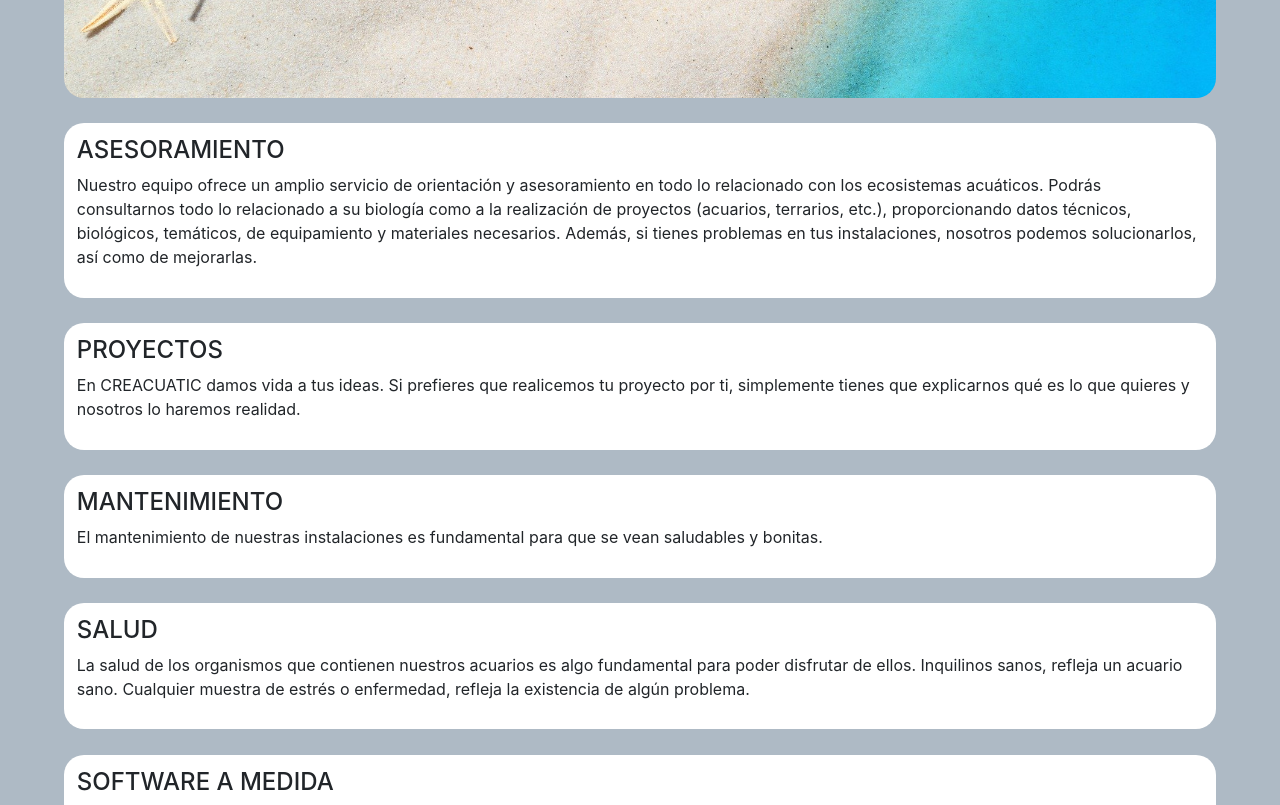
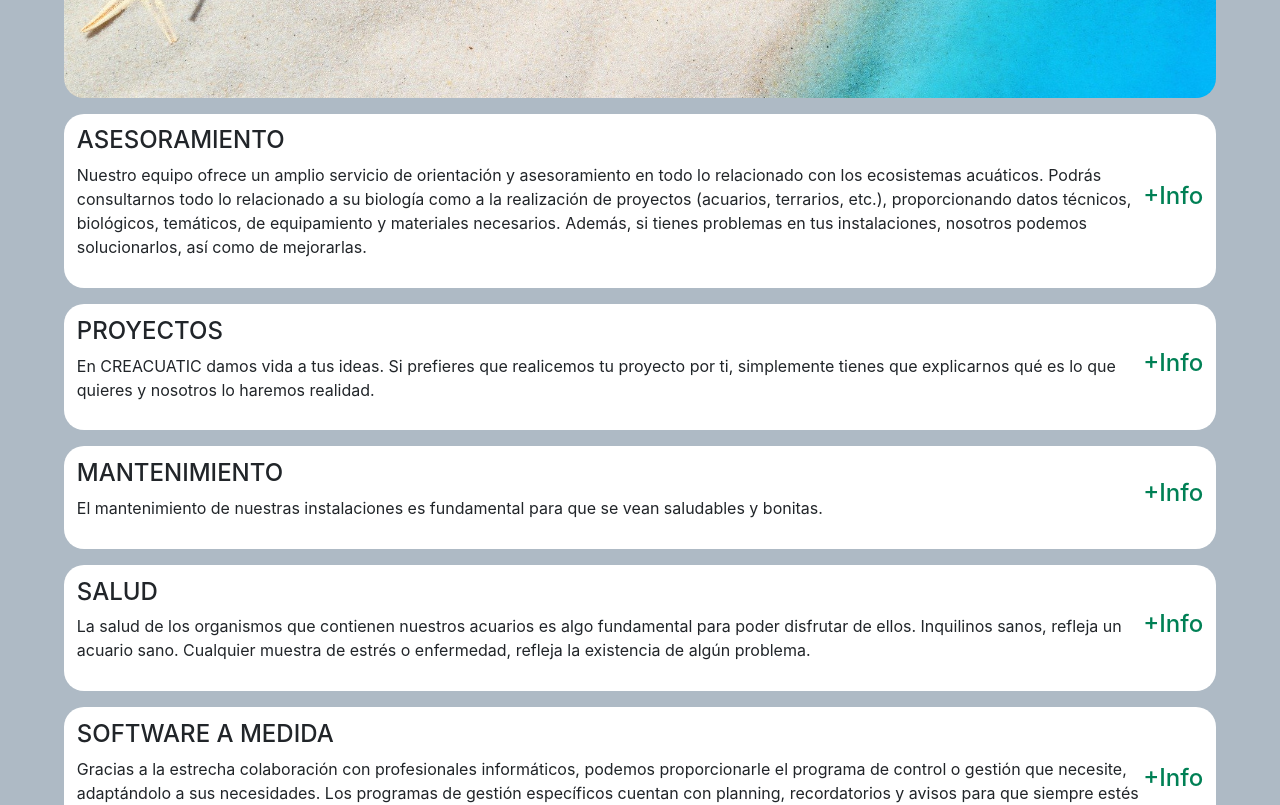
Before and after one commit to shamandul/Creacuatic-v4, a React (Create React App) app: page /servicios in a window 1280 px wide. Shown: the part 360-1165 px from the top of the page. Built offline with nearby package versions, Linux system fonts and the light colour scheme.

Commit message:
Mejora en la visualización y agregado js bootstrap

```diff
--- a/public/index.html
+++ b/public/index.html
@@ -39,5 +39,8 @@
       To begin the development, run `npm start` or `yarn start`.
       To create a production bundle, use `npm run build` or `yarn build`.
     -->
+    <script src="https://code.jquery.com/jquery-3.2.1.slim.min.js" integrity="sha384-KJ3o2DKtIkvYIK3UENzmM7KCkRr/rE9/Qpg6aAZGJwFDMVNA/GpGFF93hXpG5KkN" crossorigin="anonymous"></script>
+    <script src="https://cdnjs.cloudflare.com/ajax/libs/popper.js/1.12.9/umd/popper.min.js" integrity="sha384-ApNbgh9B+Y1QKtv3Rn7W3mgPxhU9K/ScQsAP7hUibX39j7fakFPskvXusvfa0b4Q" crossorigin="anonymous"></script>
+    <script src="https://maxcdn.bootstrapcdn.com/bootstrap/4.0.0/js/bootstrap.min.js" integrity="sha384-JZR6Spejh4U02d8jOt6vLEHfe/JQGiRRSQQxSfFWpi1MquVdAyjUar5+76PVCmYl" crossorigin="anonymous"></script>
   </body>
 </html>
--- a/src/components/Description.js
+++ b/src/components/Description.js
@@ -5,11 +5,12 @@
     render(){
         const {title, descripcion} = this.props
         return(
-            <div className="margen">
+            <div className="margen my-3 d-flex flex-row align-items-center justify-content-between">
                 <div className="text-left ">
                     <h4>{title}</h4>
                     <p>{descripcion}</p>
                 </div>
+                {this.props.children}
             </div>
 
         )
--- a/src/components/Ultimos.js
+++ b/src/components/Ultimos.js
@@ -8,7 +8,7 @@
 
         const {title, elementos} = this.props
         return(
-            <div className="margen">
+            <div className="margen my-3">
                 <h5>{title}</h5>
                 <UltimosList
                     elementos={elementos}
--- a/src/components/styles/description.css
+++ b/src/components/styles/description.css
@@ -1,8 +1,8 @@
 .margen{
-    margin-top: 2%;
+    /* margin-top: 2%; */
     margin-left: 5%;
     margin-right: 5%;
-    margin-bottom: 0%;
+    /* margin-bottom: 0%; */
     background-color: #ffffff;
     border-radius: 20px;
     padding: 1%;
--- a/src/pages/Servicios.js
+++ b/src/pages/Servicios.js
@@ -5,6 +5,7 @@
 import Footer from '../components/Footer'
 import imagen from '../images/playa.jpg'
 import { Link } from 'react-router-dom'
+import './Styles/servicios.css'
 
 class Servicios extends Component{
     render(){
@@ -22,23 +23,31 @@
                     Podrás consultarnos todo lo relacionado a su biología como a la realización de proyectos (acuarios, terrarios, etc.), proporcionando datos técnicos, biológicos, temáticos, de equipamiento y materiales necesarios.
                     Además, si tienes problemas en tus instalaciones, nosotros podemos solucionarlos, así como de mejorarlas."
                 >
-                    <Link  to="/">+Info</Link>
+                    <Link className="enlaces" to="/"><h4>+Info</h4></Link>
                 </Description>
                 <Description
                 title="PROYECTOS"
                 descripcion="En CREACUATIC damos vida a tus ideas.
-                Si prefieres que realicemos tu proyecto por ti, simplemente tienes que explicarnos qué es lo que quieres y nosotros lo haremos realidad."/>
+                Si prefieres que realicemos tu proyecto por ti, simplemente tienes que explicarnos qué es lo que quieres y nosotros lo haremos realidad.">
+                    <Link className="enlaces" to="/"><h4>+Info</h4></Link>
+                </Description>
                 <Description
                 title="MANTENIMIENTO"
-                descripcion="El mantenimiento de nuestras instalaciones es fundamental para que se vean saludables y bonitas."/>
+                descripcion="El mantenimiento de nuestras instalaciones es fundamental para que se vean saludables y bonitas.">
+                    <Link className="enlaces" to="/"><h4>+Info</h4></Link>
+                </Description>
                 <Description
                 title="SALUD"
                 descripcion="La salud de los organismos que contienen nuestros acuarios es algo fundamental para poder disfrutar de ellos.
-                Inquilinos sanos, refleja un acuario sano. Cualquier muestra de estrés o enfermedad, refleja la existencia de algún problema."/>
+                Inquilinos sanos, refleja un acuario sano. Cualquier muestra de estrés o enfermedad, refleja la existencia de algún problema.">
+                    <Link className="enlaces" to="/"><h4>+Info</h4></Link>
+                </Description>
                 <Description
                 title="SOFTWARE A MEDIDA"
                 descripcion="Gracias a la estrecha colaboración con profesionales informáticos, podemos proporcionarle el programa de control o gestión que necesite, adaptándolo a sus necesidades.
-                Los programas de gestión específicos cuentan con planning, recordatorios y avisos para que siempre estés informado."/>
+                Los programas de gestión específicos cuentan con planning, recordatorios y avisos para que siempre estés informado.">
+                    <Link  className="enlaces" to="/"><h4>+Info</h4></Link>
+                </Description>
                 <Footer/>
             </React.Fragment>
         )
--- /dev/null
+++ b/src/pages/Styles/servicios.css
@@ -0,0 +1,10 @@
+.enlaces{
+    color: rgb(0, 128, 85);
+    font-style: bold;
+    text-decoration: none;
+}
+.enlaces:hover{
+    color: rgb(2, 66, 45);
+    font-style: bold;
+    text-decoration: none;
+}
```
